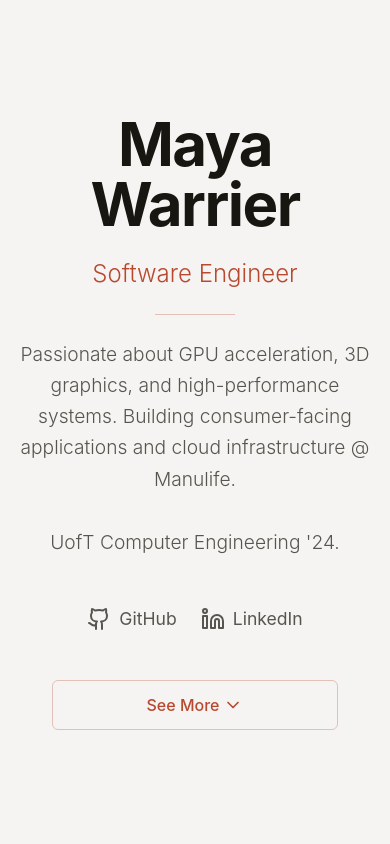
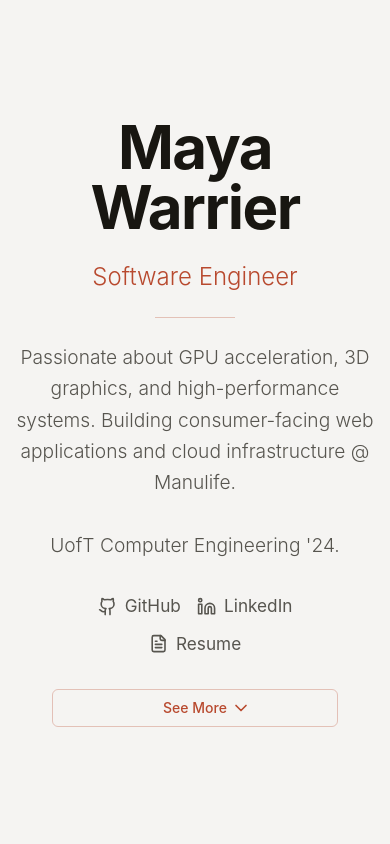
Before and after one commit to mayawarrier/mayawarrier.github.io, a React (Vite) app: page / in a window 390 px wide. Shown: the top 844 px of the page. Built offline with nearby package versions, Linux system fonts and the light colour scheme.

Commit message:
Misc improvements (styling etc.) + add resume link

```diff
--- a/src/components/hero.tsx
+++ b/src/components/hero.tsx
@@ -1,11 +1,32 @@
-import { GithubIcon, LinkedinIcon, ChevronDownIcon } from "lucide-react";
+import { RefObject } from "react";
+import { LucideIcon, GithubIcon, LinkedinIcon, ChevronDownIcon, FileTextIcon } from "lucide-react";
 import { ExternalLink } from "./utils";
 
-export const Hero: React.FC = () => {
+interface HeroIconLinkProps {
+  href: string;
+  title: string;
+  icon: LucideIcon;
+};
+
+const HeroIconLink: React.FC<HeroIconLinkProps> = (props) => {
+  const Icon = props.icon;
+  return (
+    <ExternalLink
+      href={props.href}
+      className="flex items-center justify-center gap-2
+        text-muted-foreground hover:text-accent transition-colors"
+    >
+      <Icon className="h-[1.2rem] w-[1.2rem] xl:h-[1.25rem] xl:w-[1.25rem]" />
+      <span className="text-[1.075rem] xl:text-[1.175rem]">{props.title}</span>
+    </ExternalLink>
+  );
+}
+
+export const Hero: React.FC<{ showcaseRef: RefObject<HTMLDivElement | null> }> = ({ showcaseRef }) => {
   return (
     <div className="h-full w-full flex items-center justify-center py-12 px-4 lg:p-8 bg-muted/50">
 
-      <div className="max-w-xl space-y-12 text-center lg:text-left">
+      <div className="max-w-xl space-y-8 xl:space-y-12 text-center lg:text-left">
         <div className="space-y-6">
           <div className="space-y-6">
             <h1 className="text-6xl xl:text-7xl font-bold tracking-tight">
@@ -22,43 +43,31 @@ export const Hero: React.FC = () => {
             text-muted-foreground leading-relaxed font-light space-y-8">
             <p>
               Passionate about GPU acceleration, 3D graphics, and high-performance systems.
-              Building consumer-facing applications and cloud infrastructure @ Manulife.
+              Building consumer-facing web applications and cloud infrastructure @ Manulife.
             </p>
             <p>UofT Computer Engineering '24.</p>
           </div>
         </div>
 
-        <div className="text-[1.1rem] xl:text-[1.15rem]
-          flex flex-row items-center justify-center lg:justify-normal gap-6">
-          {[
-            { title: "GitHub", href: "https://github.com/mayawarrier", icon: GithubIcon },
-            { title: "LinkedIn", href: "https://www.linkedin.com/in/mayawarrier/", icon: LinkedinIcon }
-          ].map((link, linkIdx) => {
-            const Icon = link.icon;
-            return (
-              <ExternalLink
-                key={linkIdx}
-                href={link.href}
-                className="text-muted-foreground hover:text-accent
-                  transition-colors flex items-center gap-2"
-              >
-                <Icon />
-                <span>{link.title}</span>
-              </ExternalLink>
-            );
-          })}
+        <div className="flex flex-col gap-3">
+          <div className="flex flex-row items-center justify-center lg:justify-normal gap-4">
+            <HeroIconLink title="GitHub" href="https://github.com/mayawarrier" icon={GithubIcon} />
+            <HeroIconLink title="LinkedIn" href="https://www.linkedin.com/in/mayawarrier/" icon={LinkedinIcon} />
+          </div>
+
+          <div className="flex justify-center lg:justify-normal">
+            <HeroIconLink title="Resume" href="/resume.pdf" icon={FileTextIcon} />
+          </div>
         </div>
 
         <div className="lg:hidden w-full flex items-center justify-center">
-          <button className="flex items-center justify-center gap-1 p-3 w-4/5
-            border-1 border-primary/30 text-md text-primary font-medium rounded-md
+          <button className="flex items-center justify-center gap-1 p-2 w-4/5
+            border-1 border-primary/30 text-md text-primary font-medium rounded-md text-sm
             hover:text-primary/80 hover:border-primary/50 transition-colors
             hover:cursor-pointer"
-            onClick={() => {
-              const target = document.getElementById("showcase");
-              target?.scrollIntoView({ behavior: "smooth", block: "start" });
-            }}
+            onClick={() => showcaseRef.current?.scrollIntoView({ behavior: "smooth", block: "start" })}
           >
+            <span className="w-5" />
             <span>See More</span>
             <ChevronDownIcon className="h-5 w-5" />
           </button>
--- a/src/components/project-tile.tsx
+++ b/src/components/project-tile.tsx
@@ -8,7 +8,7 @@ export interface ProjectTileProps {
     url: string;
     alt: string;
   };
-  tileClickUrl: string;
+  tileUrl: string;
   extLinks: {
     label: string;
     icon: LucideIcon;
@@ -33,7 +33,7 @@ export const ProjectTile: ProjectTileFC = (props) => {
     <div className="flex flex-col">
       {/* content */}
       <div
-        onClick={() => window.open(props.tileClickUrl, "_self")}
+        onClick={() => window.location.assign(props.tileUrl)}
         className="flex flex-col space-y-4 group peer px-2 pt-2 lg:px-3 lg:pt-3 pb-9
               hover:bg-muted/60 hover:cursor-pointer transition-colors rounded-lg"
       >
--- a/src/components/showcase.tsx
+++ b/src/components/showcase.tsx
@@ -1,4 +1,4 @@
-import { useRef, useEffect, ReactNode } from "react";
+import { useEffect, ReactNode, RefObject } from "react";
 import { NavLink, Routes, Route, useLocation, useNavigationType } from "react-router-dom";
 import { GithubIcon, PlayIcon, GitPullRequestArrowIcon } from "lucide-react";
 import { ProjectTile } from "./project-tile";
@@ -125,7 +125,7 @@ const ProjectsTab: React.FC = () => {
               key={projectIdx}
               title={project.title}
               image={project.image}
-              tileClickUrl={project.liveUrl || project.githubUrl}
+              tileUrl={project.liveUrl || project.githubUrl}
               extLinks={[
                 { label: "Github", icon: GithubIcon, url: project.githubUrl },
                 { label: "Live", icon: PlayIcon, url: project.liveUrl }
@@ -139,7 +139,7 @@ const ProjectsTab: React.FC = () => {
             <ProjectTile
               key={projectIdx}
               title={project.title}
-              tileClickUrl={project.githubUrl}
+              tileUrl={project.githubUrl}
               extLinks={[
                 { label: "Github", icon: GithubIcon, url: project.githubUrl },
                 { label: "PRs", icon: GitPullRequestArrowIcon, url: project.contribsUrl }
@@ -300,10 +300,9 @@ interface TabInfo {
   comp: React.FC;
 };
 
-export const Showcase: React.FC = () => {
+export const Showcase: React.FC<{ ref: RefObject<HTMLDivElement | null> }> = ({ ref }) => {
   const location = useLocation();
   const navType = useNavigationType();
-  const showcaseRef = useRef<HTMLDivElement>(null);
 
   const tabs: TabInfo[] = [
     { path: "/projects", label: "Projects/Open Source", comp: ProjectsTab },
@@ -316,10 +315,10 @@ export const Showcase: React.FC = () => {
     return !!pathname && tabs.some(tab => pathname === tab.path);
   };
 
-  // hacky hack: reset scroll when navigating between tabs.
+  // hack: reset scroll when navigating between tabs.
   useEffect(() => {
-    if (showcaseRef.current && navType !== "POP" && isValidTabPath(location.pathname)) {
-      const elem = showcaseRef.current;
+    if (ref.current && navType !== "POP" && isValidTabPath(location.pathname)) {
+      const elem = ref.current;
       if (elem.scrollHeight > elem.clientHeight) {
         elem.scrollTo({ top: 0 });
       }
@@ -333,14 +332,14 @@ export const Showcase: React.FC = () => {
     }
   }, [location, navType]);
 
-  // hacky hack: scroll the showcase into view if the user visits the site thru a tab link
-  // (only on first page load)
+  // hack: scroll the showcase into view if the user visits the site thru a tab link
+  // (only on first page load).
   useEffect(() => {
-    if (showcaseRef.current && isValidTabPath(location.pathname)) {
+    if (ref.current && isValidTabPath(location.pathname)) {
       const navEntry = performance.getEntriesByType("navigation")[0]; // always one entry
       const navType = (navEntry as PerformanceNavigationTiming)?.type;
       if (navType === "navigate") {
-        showcaseRef.current.scrollIntoView({ behavior: "smooth", block: "start" });
+        ref.current.scrollIntoView({ behavior: "smooth", block: "start" });
       }
     }
   }, []);
@@ -348,8 +347,7 @@ export const Showcase: React.FC = () => {
   const locationIsValid = isValidTabPath(location.pathname);
   return (
     <div
-      id="showcase"
-      ref={showcaseRef}
+      ref={ref}
       className="h-full w-full lg:overflow-y-auto"
     >
       {/* tab bar */}
--- a/src/components/utils.tsx
+++ b/src/components/utils.tsx
@@ -15,14 +15,9 @@ export type StyledLinkProps = React.ComponentProps<'a'> & {
 };
 
 export const StyledLink: React.FC<StyledLinkProps> = ({ isExternal, className, ...props }) => {
-  const classes = (className ? className + " " : "") + "underline " +
-    "text-foreground/70 hover:text-primary/80 transition-colors";
-
-  return (
-    isExternal === true ?
-      <ExternalLink {...props} className={classes} /> :
-      <a {...props} className={classes} />
-  );
+  const Comp = isExternal === true ? ExternalLink : 'a';
+  return <Comp {...props} className={(className ? className + " " : "") +
+    "underline text-foreground/70 hover:text-primary/80 transition-colors"} />
 };
 
 export const Bold: React.FC<{ children?: ReactNode }> = ({ children }) => {
--- a/src/routes/home.tsx
+++ b/src/routes/home.tsx
@@ -3,13 +3,14 @@ import { Hero } from "~/components/hero";
 import { Showcase } from "~/components/showcase";
 
 export default function Home() {
+  const showcaseRef = useRef<HTMLDivElement>(null);
   return (
-    <main className="min-h-screen flex flex-col lg:flex-row lg:h-screen">
-      <div className="h-screen lg:w-2/5 lg:overflow-y-hidden">
-        <Hero />
+    <main className="min-h-dvh flex flex-col lg:flex-row lg:h-dvh">
+      <div className="h-dvh lg:w-2/5 lg:overflow-y-hidden">
+        <Hero showcaseRef={showcaseRef}/>
       </div>
-      <div className="min-h-screen h-auto w-full lg:block lg:h-screen lg:w-3/5 lg:h-full" >
-        <Showcase />
+      <div className="min-h-dvh h-auto w-full lg:block lg:h-dvh lg:w-3/5 lg:h-full" >
+        <Showcase ref={showcaseRef} />
       </div>
     </main>
   );
```
